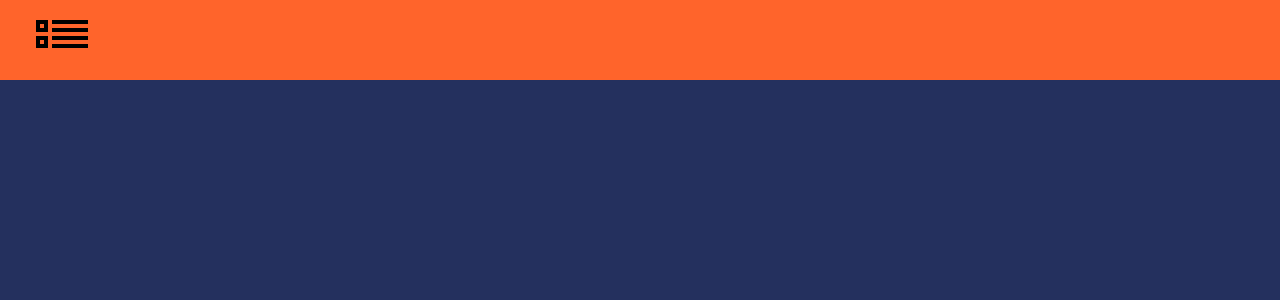
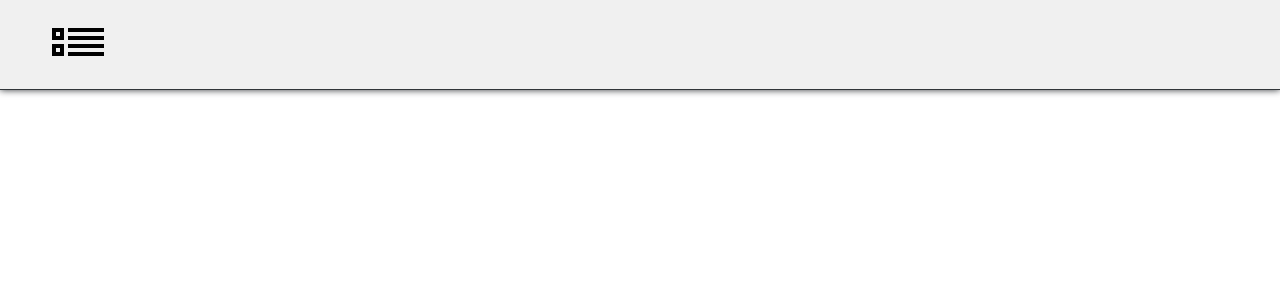
Before and after one commit to Fysiksektionen/FAS, a React (Create React App) app in the folder client/: page / in a window 1280 px wide. Shown: the top 300 px of the page. Built offline with nearby package versions, Linux system fonts and the light colour scheme; grey boxes are pictures that could not be loaded.

Commit message:
Added CSS variables for colors; new font.

```diff
--- a/client/src/App.css
+++ b/client/src/App.css
@@ -1,19 +1,24 @@
+@import url('https://fonts.googleapis.com/css?family=Libre+Franklin&display=swap');
+
+:root {
+  --color-font-light: #f0f0f0;
+  --color-font-light-hover: #808080;
+  --color-surface-dark: #313539;
+  --color-font-dark: black;
+  --color-orange: #ff642b;
+}
+
 .background {
-  background-color:#24305E;
+  background-color: white;
   width: 100vw;
   height: 100vh;
   position: fixed;
   overflow-y: scroll;
   overflow-x: hidden;
+  font-family: 'Libre Franklin', sans-serif;
 }
 
-.topContainer {
-  height: 30vh;
-  width: 100vw;
-  background-color: #24305E;
-}
-
-.bottomContainer {
+.content {
   display: flex;
   justify-content: center;
   height: 100vh;
--- a/client/src/components/Header.css
+++ b/client/src/components/Header.css
@@ -1,17 +1,16 @@
 .header {
+    top: 0;
     width: 100%;
-    height: 10vh;
-    background: #FF642b;
-    color: white;
+    background-color: var(--color-font-light);
+    border-bottom: 1px solid var(--color-surface-dark);
+    box-shadow: 0 0 7px 0 var(--color-surface-dark);
   }
 .title {
-    margin: 0px 32px 0px 32px;
+    padding: 8px 32px 8px 48px;
     font-size: 36px;
 }
-.title img {
+.title h3 {
   cursor: pointer;
-  float: left;
-  height: auto;
-  width: auto;
-  padding-right: 32px;
+  margin: 0;
+  color: var(--color-orange);
 }
--- a/client/src/components/Sidenav.css
+++ b/client/src/components/Sidenav.css
@@ -4,17 +4,20 @@
   top: 0;
   left: 0;
   z-index: 1;
-  background-color:#A0A0A0;
-  color: white;
+  background-color: var(--color-surface-dark);
+  color: var(--color-font-light);
   transition: 0.5s;
   overflow-x: hidden;
   white-space: nowrap;
 }
-.sidenav h2 {
+h2 {
   cursor: pointer;
   transition: 0.3s;
   padding: 8px 32px 8px 32px;
   text-align: center;
+}
+p {
+  padding-left: 32px;
 }
 .sidenav-item {
   cursor: pointer;
@@ -26,7 +29,7 @@ a {
   text-decoration: none;
 }
 .sidenav-item:hover {
-  background-color:#909090
+  background-color: var(--color-font-light-hover);
 }
 .sidenav-item img {
   float: left;
```
